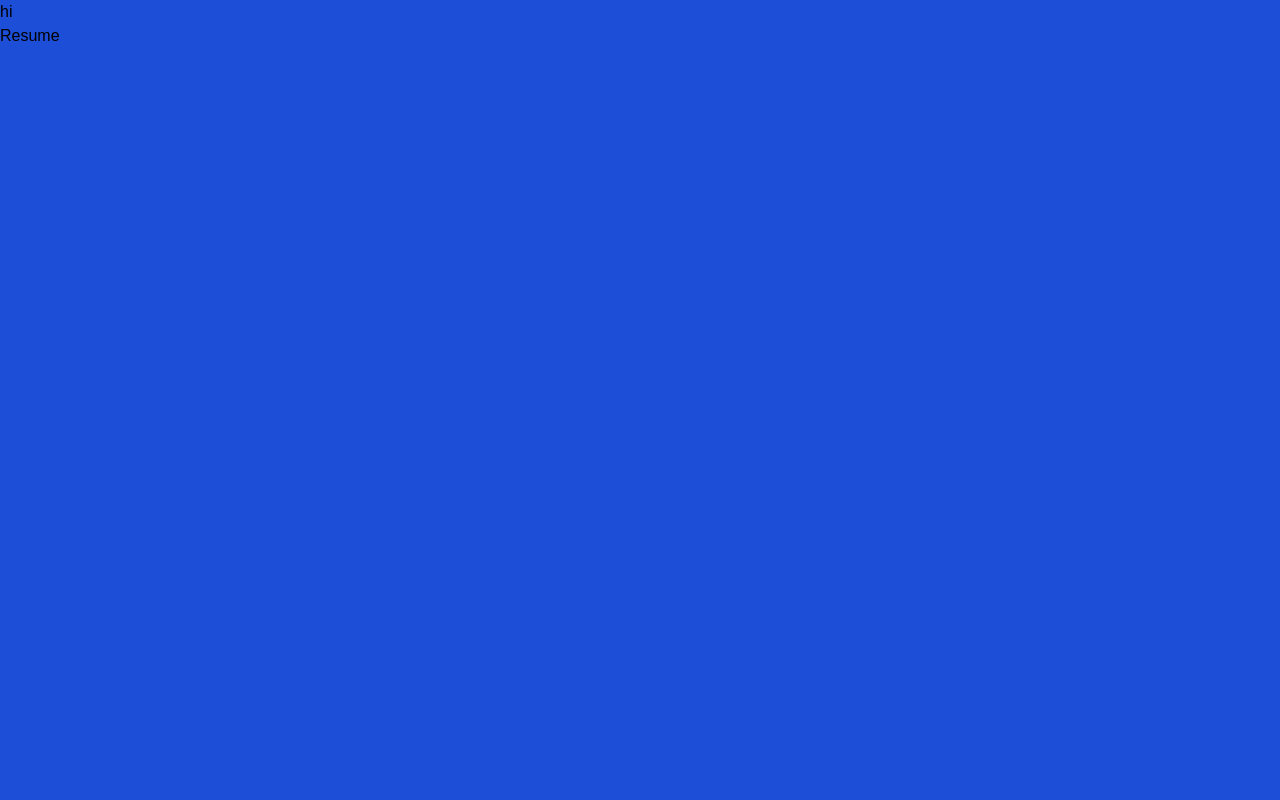
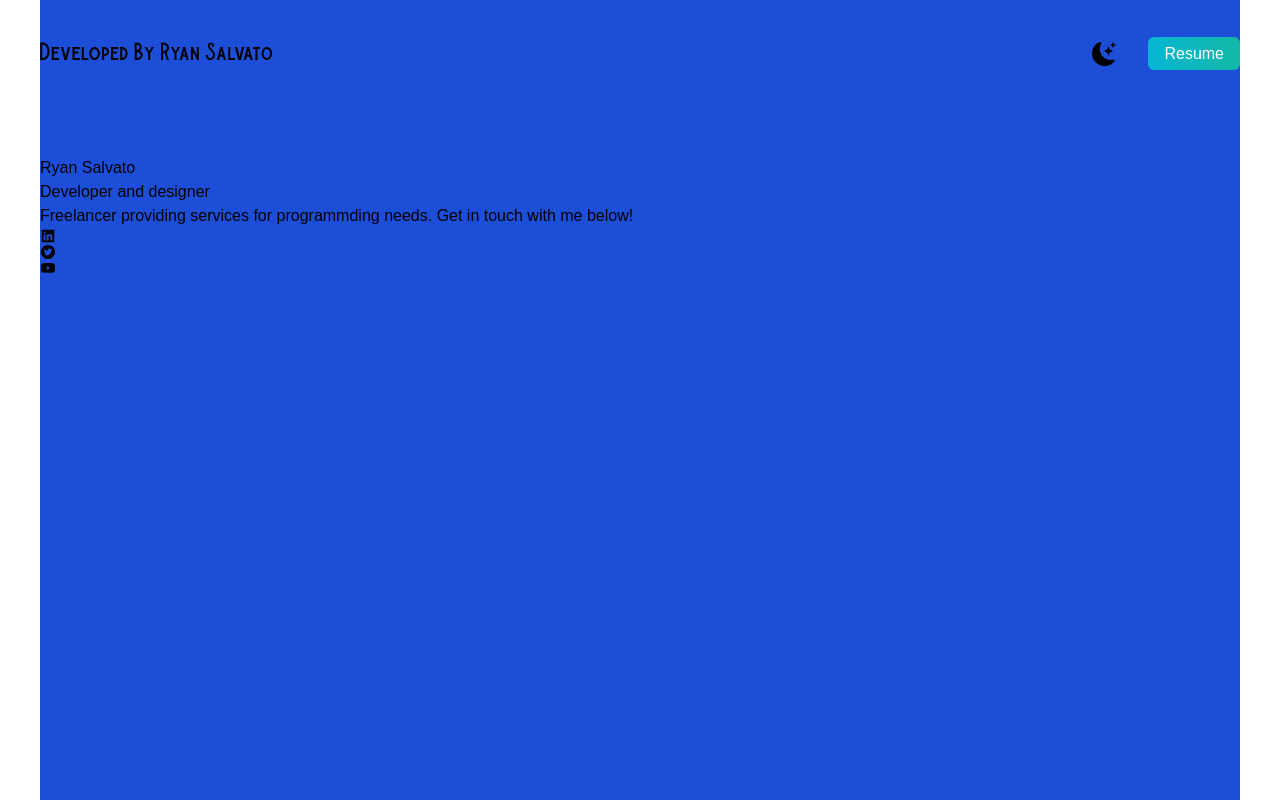
Before and after one commit to salvat36/nextportfolio, a Next.js app: page / in a window 1280 px wide. Built offline with nearby package versions, Linux system fonts and the light colour scheme.

Commit message:
create navigation and social links

```diff
--- a/pages/index.js
+++ b/pages/index.js
@@ -1,6 +1,6 @@
-import Head from 'next/head';
-import { useState } from 'react';
-import { BsFillMoonStarsFill } from 'react-icons/bs'
+import Head from "next/head";
+import { useState } from "react";
+import { BsFillMoonStarsFill } from "react-icons/bs";
 import {
   AiFillTwitterCircle,
   AiFillLinkedin,
@@ -11,22 +11,46 @@ export default function Home() {
   const [darkMode, setDarkMode] = useState(false);
 
   return (
-    <div className={darkMode? "dark" : ""}>
+    <div className={darkMode ? "dark" : ""}>
       <Head>
         <title> Ryan Salvato Portfolio</title>
-        <meta name="description" content='Generated by create next app' />
-        <link rel='icon' href='/favicon.icon'/>
+        <meta name="description" content="Generated by create next app" />
+        <link rel="icon" href="/favicon.icon" />
       </Head>
 
-      <main>
-        <section className='bg-blue-700 min-h-screen'>
-          <h1>hi</h1>
-          <ul>
-            <li></li>
-            <li a href='#'>Resume</li>
-          </ul>
+      <main className="bg-white px-10">
+        <section className="bg-blue-700 min-h-screen">
+          <nav className="py-10 mb-12 flex justify-between">
+            <h1 className="text-xl font-burtons">Developed By Ryan Salvato</h1>
+            <ul className="flex items-center">
+              <li>
+                <BsFillMoonStarsFill className="cursor-pointer text-2xl" />
+              </li>
+              <li>
+                {" "}
+                <a
+                  className="bg-gradient-to-r from-cyan-500 to-teal-500 text-white px-4 py-2 rounded-md ml-8"
+                  href="#"
+                >
+                  Resume
+                </a>
+              </li>
+            </ul>
+          </nav>
+          <div>
+            <h2>Ryan Salvato</h2>
+            <h3>Developer and designer</h3>
+            <p>
+              Freelancer providing services for programmding needs.  Get in touch with me below!
+            </p>
+          </div>
+          <div>
+            <AiFillLinkedin/>
+            <AiFillTwitterCircle/>
+            <AiFillYoutube/>
+          </div>
         </section>
       </main>
     </div>
-  )
+  );
 }
```
